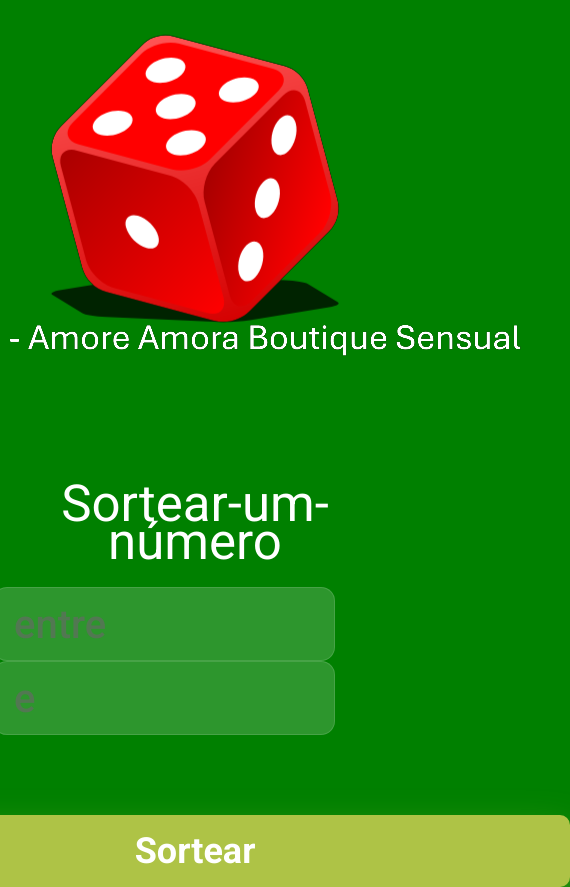
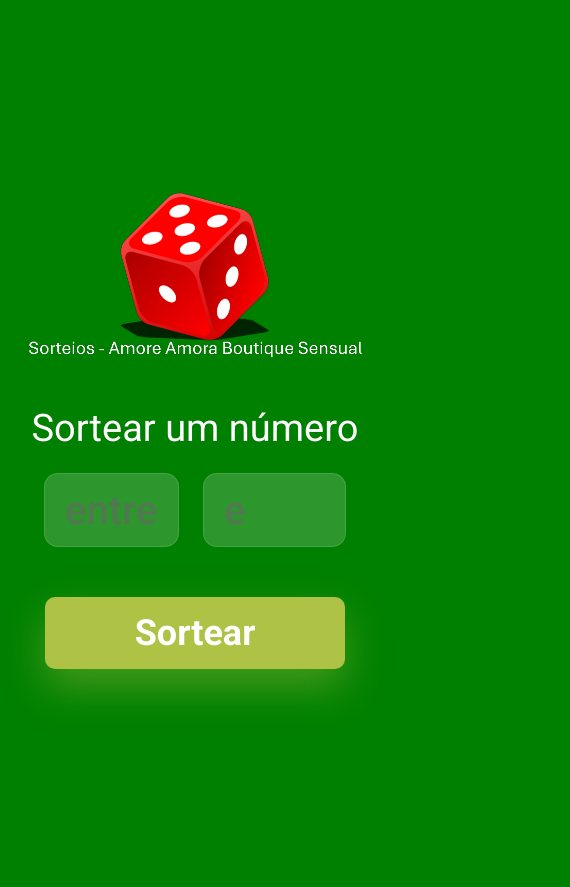
Before and after one commit to luizbmsaraiva2023-25/PROGRAMA--O, a plain HTML site: page SORTEADOR 1/index.html in a window 390 px wide. Shown: the whole page, 570 px wide, since content can reach past the window. After the commit the page ends 844 px from the top, so only its background shows below. Drawn offline with Linux system fonts and the light colour scheme.

Commit message:
resonsividade 23.12.25

```diff
--- a/SORTEADOR 1/index.html
+++ b/SORTEADOR 1/index.html
@@ -10,9 +10,9 @@
 </head>
 
 <body>
-    <img src="./assets/LOGO.png" alt="Logo AmoreAmora Boutique Sensual">
+    <img class="logo" src="./assets/LOGO.png" alt="Logo AmoreAmora Boutique Sensual">
 
-    <h2>Sortear-um-número</h2>
+    <h2>Sortear um número</h2>
 
     <div>
         <input placeholder="entre" class="input-min" type="number">
--- a/SORTEADOR 1/styles.css
+++ b/SORTEADOR 1/styles.css
@@ -80,3 +80,31 @@ button:active{
     opacity: 0.8;
 
 }
+
+@media screen and (max-width: 745px){
+img{
+    width: 360px;
+}
+
+h2{
+    font-size: 38px;
+    margin-top: 50px;
+}
+
+input{
+width: 143px;
+}
+
+.input-min{
+width: 135px;
+margin-right: 20px;
+
+}
+
+button{
+    width: 300px;
+    margin-top: 50px;
+}
+
+
+}
```
